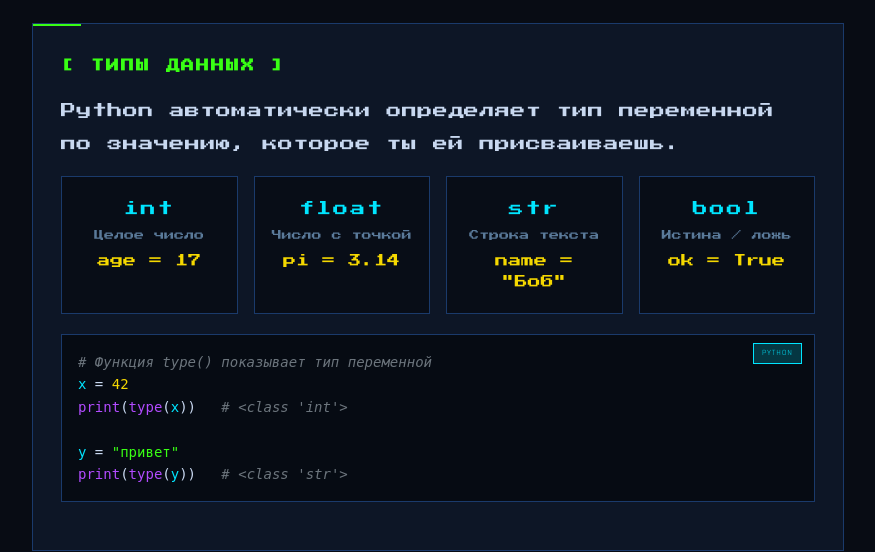
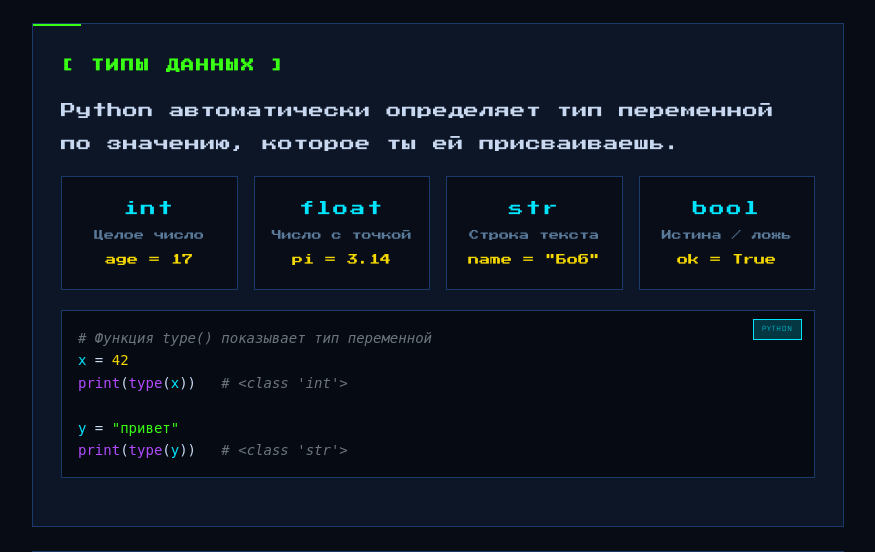
Before and after one commit to Firas15/gamecode, a PHP site: page /pages/theory/py-variables.html in a window 1280 px wide. Shown: the part 1837-2389 px from the top of the page, without its empty margins (202-1077 px from the left). Run offline with PHP 8.4, Linux system fonts and the light colour scheme; some libraries are stand-ins or nearby versions.

Commit message:
уменьшил шрифт

```diff
--- a/css/pages.css
+++ b/css/pages.css
@@ -984,7 +984,7 @@
 }
 .type-example {
   font-family: var(--font-pixel);
-  font-size: 13px;
+  font-size: 11px;
   color: var(--yellow);
 }
 
```
